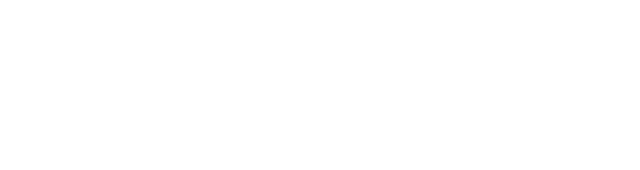
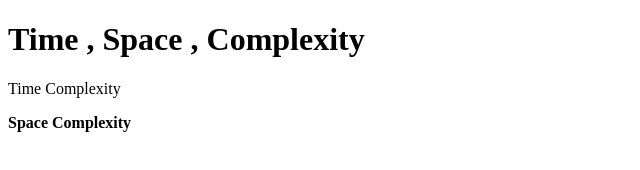
Before and after one commit to acciojob/time-and-space-complexity-patelantra17, a website: page main.html in a window 1280 px wide. Shown: the whole page, without its empty margins (0-640 px from the left). Drawn offline with Linux system fonts and the light colour scheme.

Commit message:
created a submission

```diff
--- a/main.html
+++ b/main.html
@@ -4,13 +4,15 @@
 
 <head>
 	<link rel="stylesheet" href="styles.css">
+	<title>Time and space complexcity</title>
 </head>
 
 <body>
-	<!-- the entire body must be written by student -->
+	<h1>Time , Space , Complexity</h1>
+	<p>Time Complexity</p>
+	<p><b>Space Complexity</b></p>
     <script type="text/javascript" src="./script.js">
 </script>
-
 </body>
 
 </html>
```
